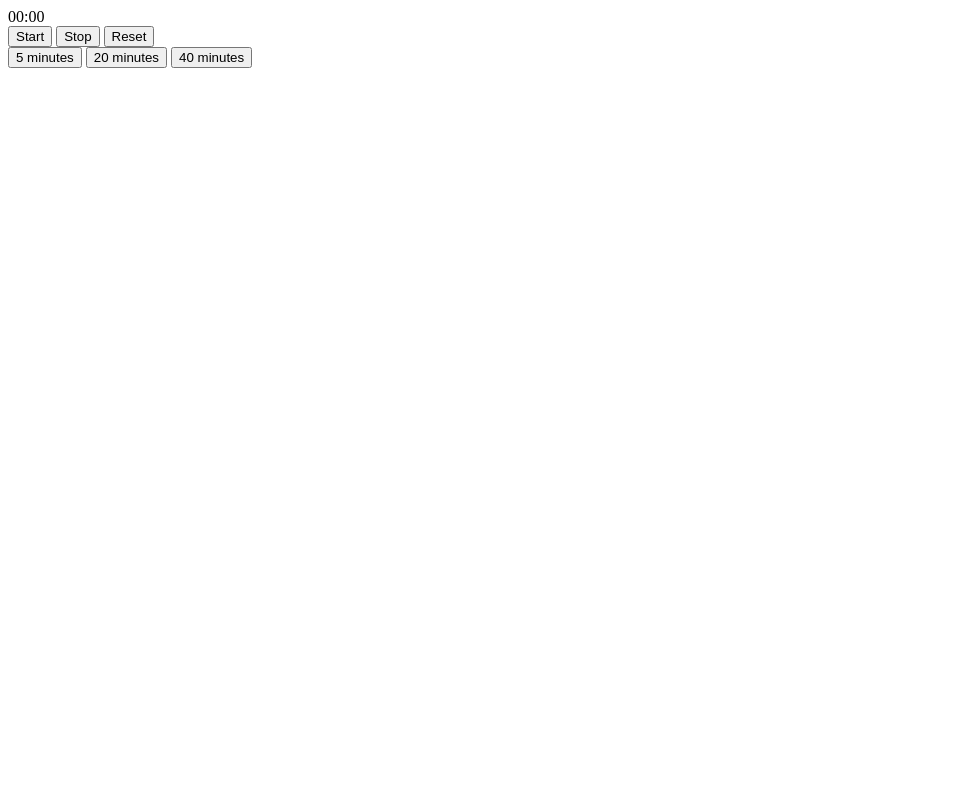
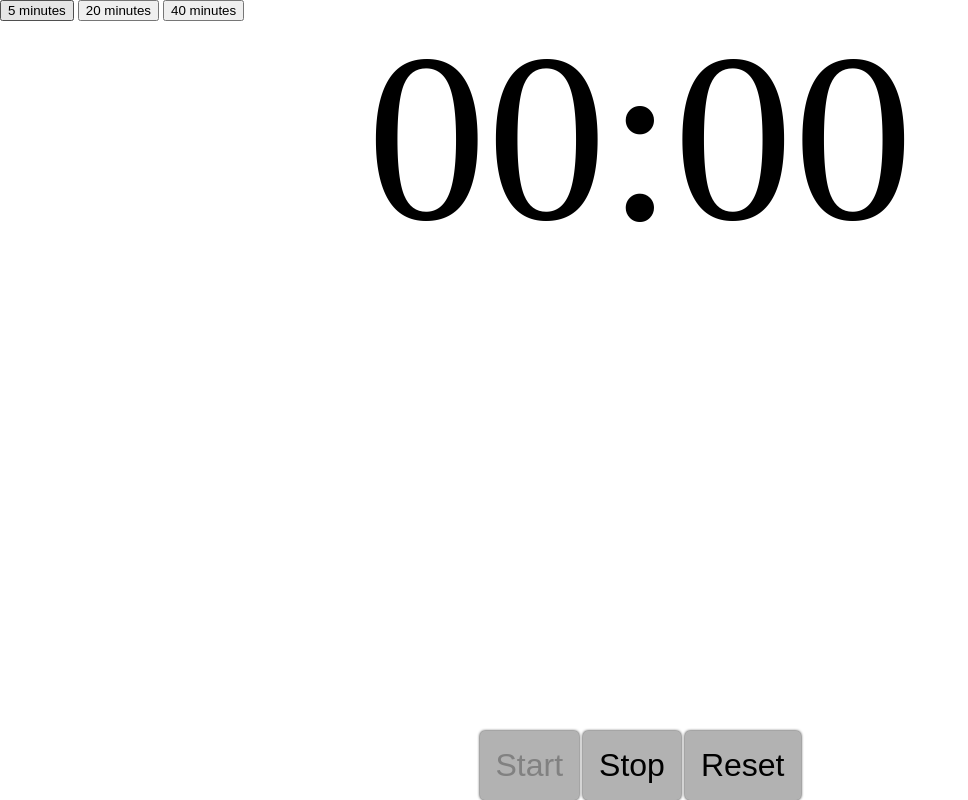
Before and after one commit to thom4parisot/talktimer.js, a website: page src/demo.html in a window 1280 px wide. Shown: the whole page, without its empty margins (0-968 px from the left). Drawn offline with Linux system fonts and the light colour scheme.

Commit message:
Can't start at the beginning

```diff
--- a/lib/timer.js
+++ b/lib/timer.js
@@ -45,6 +45,10 @@ Timer.prototype.emit = function(event, args){
  * @param duration {Integer}
  */
 Timer.prototype.start = function(duration){
+  if (this.id){
+    return false;
+  }
+
   if (duration || null){
     this.setDuration(duration);
     this.reset();
--- /dev/null
+++ b/src/demo.css
@@ -0,0 +1,35 @@
+body{
+  margin: 0;
+  padding: 0;
+}
+
+
+#timer,
+#timer-controls,
+#timer-durations{
+  position: absolute;
+  z-index: 10;
+}
+
+#timer{
+  font-size: 15rem;
+  height: 100%;
+  text-align: center;
+  width: 100%
+}
+
+#timer-controls{
+  bottom: 0;
+  text-align: center;
+  width: 100%;
+  z-index: 100;
+}
+
+  #timer-controls button{
+    background: rgba(0, 0, 0, .3);
+    border: none;
+    border-radius: 5px;
+    box-shadow: 0 0 3px #000;
+    font-size: 2rem;
+    padding: 1rem;
+  }
--- a/src/demo.html
+++ b/src/demo.html
@@ -2,6 +2,7 @@
 <html>
 <head>
   <title>Talktimer.js Demo</title>
+  <link rel="stylesheet" type="text/css" href="./demo.css" />
 </head>
 <body>
 
```
Also changed, not shown: lib/talktimer.js.
